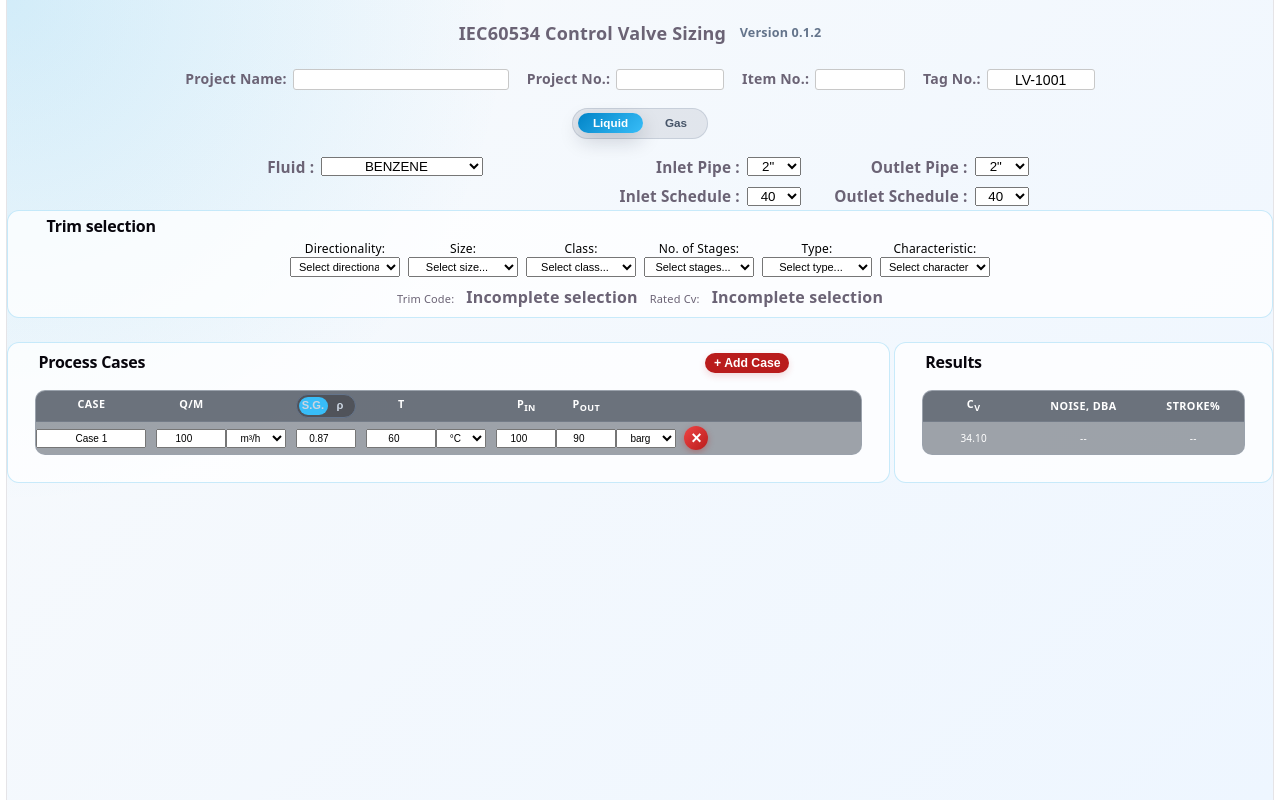
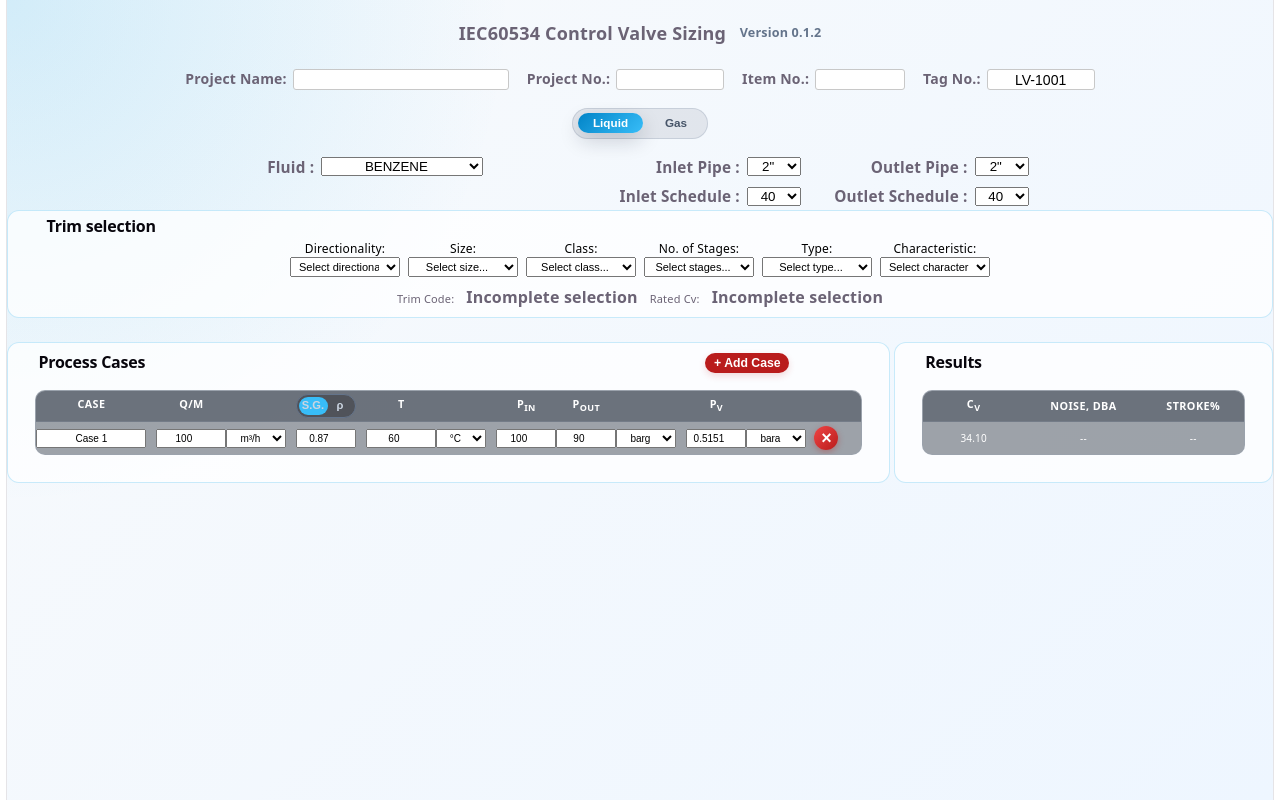
Before and after one commit to JonBradley100/control-valve-sizing, a React (Vite) app: page / in a window 1280 px wide. Built offline with nearby package versions, Linux system fonts and the light colour scheme.

Commit message:
Added Vapor Pressures

```diff
--- a/src/App.jsx
+++ b/src/App.jsx
@@ -6,6 +6,182 @@ import ResultPanel from "./components/ResultPanel";
 import TrimSelectionPanel from "./components/TrimSelectionPanel";
 import ProcessCasesPanel from "./components/ProcessCasesPanel";
 import { calculateLiquidSizing } from "./calculations/iec60534/liquidSizing";
+
+/*XXXXXXXXXXXXXXXXXXXXXXXXXXXXXXXXXXXXX
+  HELPER: READ A VALID NUMBER
+XXXXXXXXXXXXXXXXXXXXXXXXXXXXXXXXXXXXX*/
+
+function readNumber(value) {
+  if (
+    value === null ||
+    value === undefined ||
+    String(value).trim() === ""
+  ) {
+    return null;
+  }
+
+  const number = Number(value);
+
+  return Number.isFinite(number) ? number : null;
+}
+
+/*XXXXXXXXXXXXXXXXXXXXXXXXXXXXXXXXXXXXX
+  HELPER: CONVERT TEMPERATURE TO KELVIN
+
+  Supports both:
+  °C / °F
+  oC / oF
+XXXXXXXXXXXXXXXXXXXXXXXXXXXXXXXXXXXXX*/
+
+function temperatureToKelvin(value, unit) {
+  const temperature = readNumber(value);
+
+  if (temperature === null) {
+    return null;
+  }
+
+  let temperatureK;
+
+  switch (unit) {
+    case "°C":
+    case "oC":
+      temperatureK = temperature + 273.15;
+      break;
+
+    case "°F":
+    case "oF":
+      temperatureK = (temperature - 32) * (5 / 9) + 273.15;
+      break;
+
+    case "K":
+      temperatureK = temperature;
+      break;
+
+    default:
+      return null;
+  }
+
+  if (!Number.isFinite(temperatureK) || temperatureK <= 0) {
+    return null;
+  }
+
+  return temperatureK;
+}
+
+/*XXXXXXXXXXXXXXXXXXXXXXXXXXXXXXXXXXXXX
+  HELPER: ABSOLUTE PRESSURE CONVERSION
+
+  Values are pascals per unit.
+XXXXXXXXXXXXXXXXXXXXXXXXXXXXXXXXXXXXX*/
+
+const ABSOLUTE_PRESSURE_FACTORS = {
+  bara: 100000,
+  psia: 6894.757293168,
+  kPaa: 1000,
+  kgcm2a: 98066.5,
+  MPaa: 1000000,
+};
+
+function convertAbsolutePressure(value, fromUnit, toUnit) {
+  const pressure = readNumber(value);
+
+  const fromFactor = ABSOLUTE_PRESSURE_FACTORS[fromUnit];
+  const toFactor = ABSOLUTE_PRESSURE_FACTORS[toUnit];
+
+  if (
+    pressure === null ||
+    pressure < 0 ||
+    !fromFactor ||
+    !toFactor
+  ) {
+    return "";
+  }
+
+  const convertedPressure = (pressure * fromFactor) / toFactor;
+
+  if (!Number.isFinite(convertedPressure)) {
+    return "";
+  }
+
+  return convertedPressure.toFixed(4);
+}
+
+/*XXXXXXXXXXXXXXXXXXXXXXXXXXXXXXXXXXXXX
+  HELPER: CALCULATE VAPOUR PRESSURE
+
+  Uses the user-specified formula:
+  EXP(A - B / (temperatureK + C)) / 760
+
+  The result is treated as bara.
+XXXXXXXXXXXXXXXXXXXXXXXXXXXXXXXXXXXXX*/
+
+function calculateCaseVapourPressure(processCase, fluid) {
+  if (!fluid) {
+    return "";
+  }
+
+  const coefficientA = readNumber(fluid.pV_A);
+  const coefficientB = readNumber(fluid.pV_B);
+  const coefficientC = readNumber(fluid.pV_C);
+
+  const temperatureK = temperatureToKelvin(
+    processCase.temperature,
+    processCase.temperatureUnit
+  );
+
+  if (
+    coefficientA === null ||
+    coefficientB === null ||
+    coefficientC === null ||
+    temperatureK === null
+  ) {
+    return "";
+  }
+
+  const denominator = temperatureK + coefficientC;
+
+  if (!Number.isFinite(denominator) || denominator === 0) {
+    return "";
+  }
+
+  const vapourPressureBara =
+    Math.exp(coefficientA - coefficientB / denominator) / 760;
+
+  if (
+    !Number.isFinite(vapourPressureBara) ||
+    vapourPressureBara < 0
+  ) {
+    return "";
+  }
+
+  return convertAbsolutePressure(
+    vapourPressureBara,
+    "bara",
+    processCase.vapourPressureUnit ?? "bara"
+  );
+}
+
+/*XXXXXXXXXXXXXXXXXXXXXXXXXXXXXXXXXXXXX
+  HELPER: CREATE A DEFAULT PROCESS CASE
+XXXXXXXXXXXXXXXXXXXXXXXXXXXXXXXXXXXXX*/
+
+function createDefaultProcessCase(id = 1) {
+  return {
+    id,
+    caseName: `Case ${id}`,
+    flowRate: 100,
+    flowUnit: "m3/h",
+    specificGravity: 1,
+    density: 1000,
+    temperature: 60,
+    temperatureUnit: "oC",
+    pressureIn: 100,
+    pressureOut: 90,
+    pressureUnit: "barg",
+    vapourPressure: "",
+    vapourPressureUnit: "bara",
+  };
+}
 
 function App() {
   /*XXXXXXXXXXXXXXXXXXXXXXXXXXXXXXXXXXXXX
@@ -28,21 +204,7 @@ function App() {
     densityMode: "sg",
     densityUnit: "kg/m³",
 
-    processCases: [
-      {
-        id: 1,
-        caseName: "Case 1",
-        flowRate: 100,
-        flowUnit: "m3/h",
-        specificGravity: 1,
-        density: 1000,
-        temperature: 60,
-        temperatureUnit: "°C",
-        pressureIn: 100,
-        pressureOut: 90,
-        pressureUnit: "barg",
-      },
-    ],
+    processCases: [createDefaultProcessCase(1)],
   });
 
   const deleteProcessCase = (caseId) => {
@@ -137,8 +299,9 @@ function App() {
   const [fluidDatabaseError, setFluidDatabaseError] = useState(null);
   const [selectedFluidName, setSelectedFluidName] = useState("");
 
-  const filteredFluidDatabase = fluidDatabase.filter(
-    (fluid) => fluid.phase === fluidType
+  const filteredFluidDatabase = useMemo(
+    () => fluidDatabase.filter((fluid) => fluid.phase === fluidType),
+    [fluidDatabase, fluidType]
   );
 
   /*XXXXXXXXXXXXXXXXXXXXXXXXXXXXXXXXXXXXX
@@ -193,41 +356,51 @@ function App() {
 
   const selectedFluid = useMemo(() => {
     return (
-      fluidDatabase.find((fluid) => fluid.fluidName === selectedFluidName) ||
-      null
+      filteredFluidDatabase.find(
+        (fluid) => fluid.fluidName === selectedFluidName
+      ) || null
     );
-  }, [fluidDatabase, selectedFluidName]);
+  }, [filteredFluidDatabase, selectedFluidName]);
 
   /*XXXXXXXXXXXXXXXXXXXXXXXXXXXXXXXXXXXXX
   11.        SYNC SELECTED FLUID TO INPUTS
+
+  Updates:
+  - Fluid name
+  - Density
+  - Specific gravity
+  - Vapour pressure for each process case
   XXXXXXXXXXXXXXXXXXXXXXXXXXXXXXXXXXXXX*/
 
   useEffect(() => {
-    if (!selectedFluid) {
-      return;
-    }
+    const selectedDensity = selectedFluid
+      ? readNumber(selectedFluid.rho)
+      : null;
 
-    const selectedDensity = Number(selectedFluid.rho);
+    setInputs((current) => ({
+      ...current,
+      fluidName: selectedFluid?.fluidName ?? "",
 
-    setInputs((current) => {
-      if (!Number.isFinite(selectedDensity)) {
-        return {
-          ...current,
-          fluidName: selectedFluid.fluidName,
+      processCases: current.processCases.map((processCase) => {
+        const updatedCase = {
+          ...processCase,
+          vapourPressureUnit: processCase.vapourPressureUnit ?? "bara",
         };
-      }
 
-      return {
-        ...current,
-        fluidName: selectedFluid.fluidName,
-        processCases: current.processCases.map((processCase) => ({
-          ...processCase,
-          density: selectedDensity,
-          specificGravity: selectedDensity / 1000,
-        })),
-      };
-    });
-  }, [selectedFluid]);
+        if (selectedDensity !== null) {
+          updatedCase.density = selectedDensity;
+          updatedCase.specificGravity = selectedDensity / 1000;
+        }
+
+        updatedCase.vapourPressure =
+          fluidType === "liquid"
+            ? calculateCaseVapourPressure(updatedCase, selectedFluid)
+            : "";
+
+        return updatedCase;
+      }),
+    }));
+  }, [selectedFluid, fluidType]);
 
   /*XXXXXXXXXXXXXXXXXXXXXXXXXXXXXXXXXXXXX
   12.        SELECTED VALVE CODE
@@ -290,14 +463,37 @@ function App() {
   function updateProcessCase(caseId, field, value) {
     setInputs((current) => ({
       ...current,
-      processCases: current.processCases.map((processCase) =>
-        processCase.id === caseId
-          ? {
-              ...processCase,
-              [field]: value,
-            }
-          : processCase
-      ),
+
+      processCases: current.processCases.map((processCase) => {
+        if (processCase.id !== caseId) {
+          return processCase;
+        }
+
+        const updatedCase = {
+          ...processCase,
+          [field]: value,
+        };
+
+        // Recalculate when temperature or temperature unit changes.
+        if (field === "temperature" || field === "temperatureUnit") {
+          updatedCase.vapourPressure =
+            fluidType === "liquid"
+              ? calculateCaseVapourPressure(updatedCase, selectedFluid)
+              : "";
+        }
+
+        // Convert the existing value when the pressure unit changes.
+        // This preserves any manually entered vapour pressure.
+        if (field === "vapourPressureUnit") {
+          updatedCase.vapourPressure = convertAbsolutePressure(
+            processCase.vapourPressure,
+            processCase.vapourPressureUnit ?? "bara",
+            value
+          );
+        }
+
+        return updatedCase;
+      }),
     }));
   }
 
@@ -322,7 +518,7 @@ function App() {
   const appModeClass = fluidType === "liquid" ? "mode-liquid" : "mode-gas";
 
   /*XXXXXXXXXXXXXXXXXXXXXXXXXXXXXXXXXXXXX
-  17.        COMPONENT RENDER
+  17.        ADD PROCESS CASE
   XXXXXXXXXXXXXXXXXXXXXXXXXXXXXXXXXXXXX*/
 
   function addProcessCase() {
@@ -338,10 +534,28 @@ function App() {
           : 1;
 
       const newProcessCase = {
+        ...createDefaultProcessCase(nextId),
         ...lastCase,
         id: nextId,
         caseName: `Case ${nextId}`,
+        vapourPressureUnit: lastCase?.vapourPressureUnit ?? "bara",
       };
+
+      // Apply the selected fluid's density if all previous cases
+      // have been deleted and this is a fresh default case.
+      if (!lastCase && selectedFluid) {
+        const selectedDensity = readNumber(selectedFluid.rho);
+
+        if (selectedDensity !== null) {
+          newProcessCase.density = selectedDensity;
+          newProcessCase.specificGravity = selectedDensity / 1000;
+        }
+      }
+
+      newProcessCase.vapourPressure =
+        fluidType === "liquid"
+          ? calculateCaseVapourPressure(newProcessCase, selectedFluid)
+          : "";
 
       return {
         ...currentInputs,
@@ -349,6 +563,10 @@ function App() {
       };
     });
   }
+
+  /*XXXXXXXXXXXXXXXXXXXXXXXXXXXXXXXXXXXXX
+  18.        COMPONENT RENDER
+  XXXXXXXXXXXXXXXXXXXXXXXXXXXXXXXXXXXXX*/
 
   return (
     <main className={`app-shell ${appModeClass}`}>
@@ -414,7 +632,7 @@ function App() {
           </div>
 
           {/*XXXXXXXXXXXXXXXXXXXXXXXXXXXXXXXXXXXXX
-          17c.        LIQUID / GAS TOGGLE ROW
+          18a.        LIQUID / GAS TOGGLE ROW
           XXXXXXXXXXXXXXXXXXXXXXXXXXXXXXXXXXXXX*/}
 
           <div className="fluid-toggle-row">
@@ -444,12 +662,12 @@ function App() {
           </div>
 
           {/*XXXXXXXXXXXXXXXXXXXXXXXXXXXXXXXXXXXXX
-          17d.        PIPEWORK MAIN ROW
+          18b.        PIPEWORK MAIN ROW
           XXXXXXXXXXXXXXXXXXXXXXXXXXXXXXXXXXXXX*/}
 
           <div className="pipework-main-row">
             {/*XXXXXXXXXXXXXXXXXXXXXXXXXXXXXXXXXXXXX
-            17e.        FLUID SELECTOR COLUMN
+            18c.        FLUID SELECTOR COLUMN
             XXXXXXXXXXXXXXXXXXXXXXXXXXXXXXXXXXXXX*/}
 
             <div className="pipework-column fluid-column">
@@ -480,7 +698,7 @@ function App() {
             </div>
 
             {/*XXXXXXXXXXXXXXXXXXXXXXXXXXXXXXXXXXXXX
-            17f.        INLET PIPEWORK COLUMN
+            18d.        INLET PIPEWORK COLUMN
             XXXXXXXXXXXXXXXXXXXXXXXXXXXXXXXXXXXXX*/}
 
             <div className="pipework-column">
@@ -534,7 +752,7 @@ function App() {
             </div>
 
             {/*XXXXXXXXXXXXXXXXXXXXXXXXXXXXXXXXXXXXX
-            17g.        OUTLET PIPEWORK COLUMN
+            18e.        OUTLET PIPEWORK COLUMN
             XXXXXXXXXXXXXXXXXXXXXXXXXXXXXXXXXXXXX*/}
 
             <div className="pipework-column">
@@ -589,7 +807,7 @@ function App() {
           </div>
 
           {/*XXXXXXXXXXXXXXXXXXXXXXXXXXXXXXXXXXXXX
-          17i.        DATABASE ERROR MESSAGES
+          18f.        DATABASE ERROR MESSAGES
           XXXXXXXXXXXXXXXXXXXXXXXXXXXXXXXXXXXXX*/}
 
           {trimDatabaseError && (
@@ -607,7 +825,7 @@ function App() {
       </section>
 
       {/*XXXXXXXXXXXXXXXXXXXXXXXXXXXXXXXXXXXXX
-      17j.        MAIN CONTENT GRID
+      18g.        MAIN CONTENT GRID
       XXXXXXXXXXXXXXXXXXXXXXXXXXXXXXXXXXXXX*/}
 
       <section className="content-grid">
--- a/src/components/ProcessCasesPanel.css
+++ b/src/components/ProcessCasesPanel.css
@@ -3,7 +3,6 @@
   flex-direction: column;
   gap: 1rem;
 }
-
 
 .process-cases-table-wrapper {
   padding: 0 1.5rem 1.5rem;
@@ -25,11 +24,23 @@
 }
 
 .process-cases-row.sg-mode {
-  grid-template-columns: 110px 10px 70px 60px 10px 60px 10px 70px 50px 10px 60px 60px 60px 28px;
+  grid-template-columns:
+    110px 10px 70px 60px 10px 60px 10px
+    70px 50px 10px
+    60px 60px 60px
+    10px
+    60px 60px
+    28px;
 }
 
 .process-cases-row.density-mode {
-  grid-template-columns: 110px 10px 70px 60px 10px 60px 70px 10px 70px 50px 10px 60px 60px 60px 28px;
+  grid-template-columns:
+    110px 10px 70px 60px 10px 60px 70px 10px
+    70px 50px 10px
+    60px 60px 60px
+    10px
+    60px 60px
+    28px;
 }
 
 .process-cases-header {
@@ -96,7 +107,7 @@
 
 .density-toggle-switch:hover {
   border-color: rgba(56, 189, 248, 0.8);
-  box-shadow: 0 0 0 2px rgba(56, 189, 248, 0.12)
+  box-shadow: 0 0 0 2px rgba(56, 189, 248, 0.12);
 }
 
 .density-toggle-switch.active {
@@ -190,14 +201,12 @@
   box-shadow: 0 2px 5px rgba(185, 28, 28, 0.16);
 }
 
-
 .process-cases-panel .panel-header {
   display: flex;
   align-items: center;
   justify-content: space-between;
   gap: 0.75rem;
   padding-right: 100px;
-
 }
 
 .process-cases-panel .panel-header h2 {
@@ -211,16 +220,12 @@
   height: auto;
   width: auto;
   padding: 0.22rem 0.48rem;
-
   font-size: 0.68rem;
   line-height: 1;
-
   border-radius: 999px;
   border: none;
-
   background: #b91c1c;
   color: #ffffff;
-
   font-weight: 700;
   box-shadow: 0 3px 7px rgba(185, 28, 28, 0.16);
   transform: translateY(6px);
--- a/src/components/ProcessCasesPanel.jsx
+++ b/src/components/ProcessCasesPanel.jsx
@@ -1,9 +1,9 @@
-function ProcessCasesPanel({
-  inputs,
-  onInputChange,
-  onProcessCaseChange,
-  onAddProcessCase,
-  onDeleteProcessCase,
+export default function ProcessCasesPanel({
+  inputs = { densityMode: "sg", densityUnit: "kg/m³", processCases: [] },
+  onInputChange = () => {},
+  onProcessCaseChange = () => {},
+  onAddProcessCase = () => {},
+  onDeleteProcessCase = () => {},
 }) {
   return (
     <section className="panel process-cases-panel">
@@ -60,12 +60,29 @@ function ProcessCasesPanel({
             <div>T</div>
             <div></div>
             <div></div>
+
             <div>
               P<sub>In</sub>
             </div>
+
             <div>
               P<sub>Out</sub>
             </div>
+
+            {/* Inlet/outlet pressure units */}
+            <div></div>
+
+            {/* Gap before vapour pressure */}
+            <div></div>
+
+            <div title="Vapour pressure">
+              p<sub>V</sub>
+            </div>
+
+            {/* Vapour-pressure units */}
+            <div></div>
+
+            {/* Delete button */}
             <div></div>
           </div>
 
@@ -256,6 +273,7 @@ function ProcessCasesPanel({
                       event.target.value
                     )
                   }
+                  aria-label={`Inlet and outlet pressure units for ${processCase.caseName}`}
                 >
                   <option value="barg">barg</option>
                   <option value="bara">bara</option>
@@ -270,6 +288,46 @@ function ProcessCasesPanel({
                 </select>
               </div>
 
+              {/* Gap before vapour pressure */}
+              <div></div>
+
+              <div className="process-case-cell">
+                <input
+                  type="number"
+                  step="any"
+                  value={processCase.vapourPressure ?? ""}
+                  onChange={(event) =>
+                    onProcessCaseChange(
+                      processCase.id,
+                      "vapourPressure",
+                      event.target.value
+                    )
+                  }
+                  aria-label={`Vapour pressure for ${processCase.caseName}`}
+                  title="Vapour pressure"
+                />
+              </div>
+
+              <div className="process-case-cell">
+                <select
+                  value={processCase.vapourPressureUnit ?? "bara"}
+                  onChange={(event) =>
+                    onProcessCaseChange(
+                      processCase.id,
+                      "vapourPressureUnit",
+                      event.target.value
+                    )
+                  }
+                  aria-label={`Vapour-pressure units for ${processCase.caseName}`}
+                >
+                  <option value="bara">bara</option>
+                  <option value="psia">psia</option>
+                  <option value="kPaa">kPaa</option>
+                  <option value="kgcm2a">kgcm²a</option>
+                  <option value="MPaa">MPaa</option>
+                </select>
+              </div>
+
               <div className="process-case-cell delete-case-cell">
                 <button
                   type="button"
@@ -280,7 +338,6 @@ function ProcessCasesPanel({
                   ×
                 </button>
               </div>
-
             </div>
           ))}
         </div>
@@ -288,5 +345,3 @@ function ProcessCasesPanel({
     </section>
   );
 }
-
-export default ProcessCasesPanel;
```
Also changed, not shown: src/data/loadFluidDatabase.js (+28 -10 lines).
